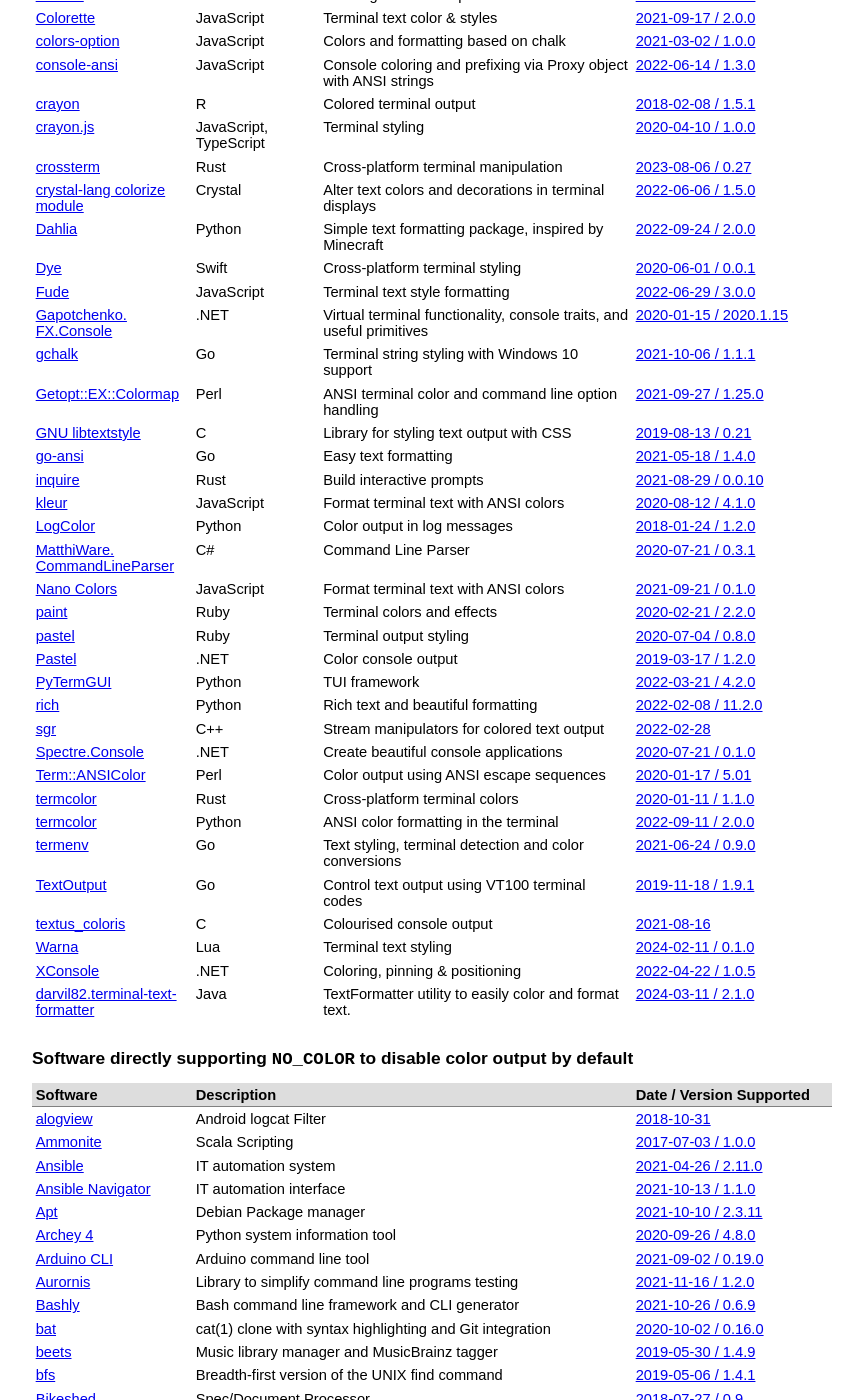
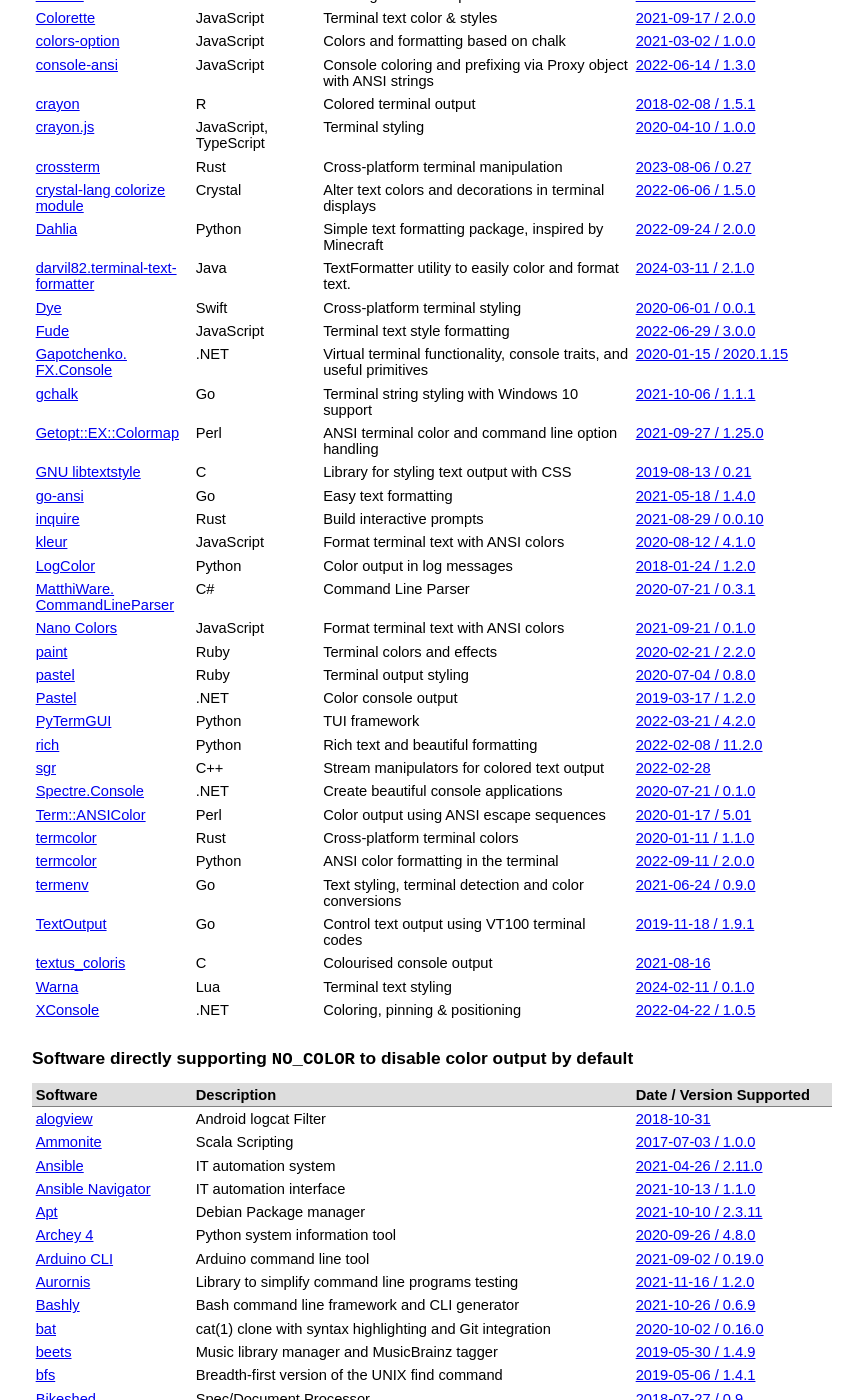
Before and after one commit to jcs/no_color, a Jekyll site: the page built from index.md, in a window 1280 px wide and 1400 px high, scrolled down 1406 px. Shown: the whole window, without its empty margins (208-1071 px from the left). Built offline with Jekyll 4.4.1, drawn with Linux system fonts in a browser that asks for light colours; our own code applies the rules of GitHub Pages for plain Markdown files; part of the change alters nothing that is shown.

Commit message:
fix: incorrect order

```diff
--- a/index.md
+++ b/index.md
@@ -106,6 +106,7 @@ color by default via `NO_COLOR`.
 | [crossterm](https://github.com/crossterm-rs/crossterm) | Rust | Cross-platform terminal manipulation | [2023-08-06 / 0.27](https://github.com/crossterm-rs/crossterm/releases/tag/0.27.0) |
 | [crystal-lang colorize module](https://crystal-lang.org/) | Crystal | Alter text colors and decorations in terminal displays | [2022-06-06 / 1.5.0](https://github.com/crystal-lang/crystal/releases/tag/1.5.0) |
 | [Dahlia](https://github.com/trag1c/Dahlia) | Python | Simple text formatting package, inspired by Minecraft | [2022-09-24 / 2.0.0](https://github.com/trag1c/Dahlia/commit/c90912d19c4e03bb8144cd2ddf4ba59499daae2d) |
+| [darvil82.terminal-text-formatter](https://github.com/darvil82/java-terminal-text-formatter) | Java | TextFormatter utility to easily color and format text. | [2024-03-11 / 2.1.0](https://github.com/darvil82/java-terminal-text-formatter/releases/tag/2.1.0) |
 | [Dye](https://github.com/dduan/Dye) | Swift | Cross-platform terminal styling | [2020-06-01 / 0.0.1](https://github.com/dduan/Dye/releases/tag/0.0.1) |
 | [Fude](https://github.com/msanguineti/fude) | JavaScript | Terminal text style formatting | [2022-06-29 / 3.0.0](https://github.com/msanguineti/fude/releases/tag/v3.0.0) |
 | [Gapotchenko. FX.Console](https://github.com/gapotchenko/Gapotchenko.FX/tree/master/Source/Gapotchenko.FX.Console) | .NET | Virtual terminal functionality, console traits, and useful primitives | [2020-01-15 / 2020.1.15](https://github.com/gapotchenko/Gapotchenko.FX/releases/tag/v2020.1.15) |
@@ -133,7 +134,6 @@ color by default via `NO_COLOR`.
 | [textus_coloris](https://github.com/ac000/textus_coloris) | C | Colourised console output | [2021-08-16](https://github.com/ac000/textus_coloris/commit/4930b7a531beebf772f82b3dbaa60d0a47d50c1b) |
 | [Warna](https://github.com/komothecat/warna) | Lua | Terminal text styling | [2024-02-11 / 0.1.0](https://github.com/komothecat/warna/releases/tag/v0.1.0-1) |
 | [XConsole](https://github.com/chubrik/XConsole) | .NET | Coloring, pinning & positioning | [2022-04-22 / 1.0.5](https://github.com/chubrik/XConsole/releases/tag/1.0.5) |
-| [darvil82.terminal-text-formatter](https://github.com/darvil82/java-terminal-text-formatter) | Java | TextFormatter utility to easily color and format text. | [2024-03-11 / 2.1.0](https://github.com/darvil82/java-terminal-text-formatter/releases/tag/2.1.0) |
 {: rules="groups"}
 
 ## Software directly supporting `NO_COLOR` to disable color output by default
```
